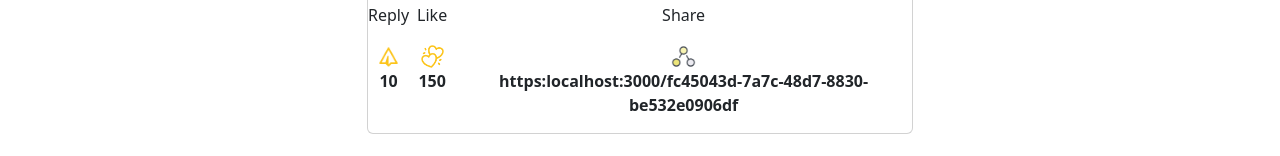
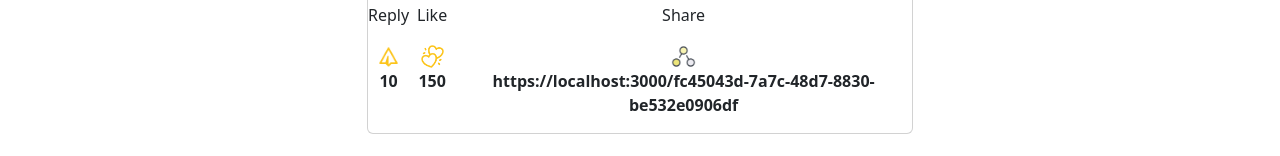
Before and after one commit to ZeroWk-EM/Star-Twitter, a React (Create React App) app: page / in a window 1280 px wide. Shown: the part 609-765 px from the top of the page. Built offline with nearby package versions, Linux system fonts and the light colour scheme; grey boxes are pictures that could not be loaded.

Commit message:
fix(db): fixing url

```diff
--- a/src/database/news.ts
+++ b/src/database/news.ts
@@ -1,7 +1,7 @@
 import { INews } from "../interface/news.interface";
 import { v4 as uuidv4 } from "uuid";
 
-const baseURL = "https:localhost:3000";
+const baseURL = "https://localhost:3000";
 
 const news: INews[] = [
   {
```
